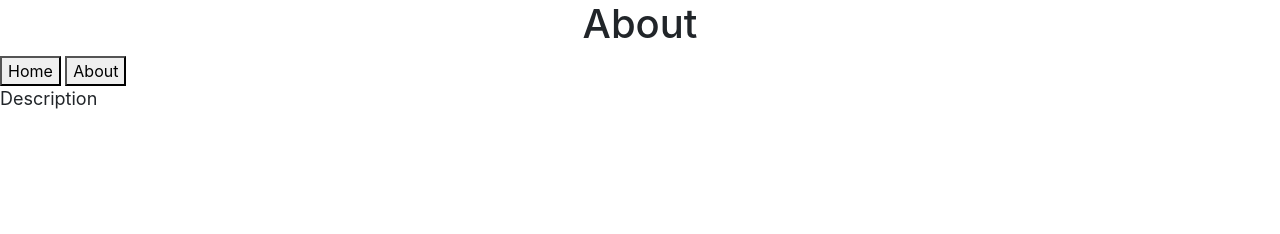
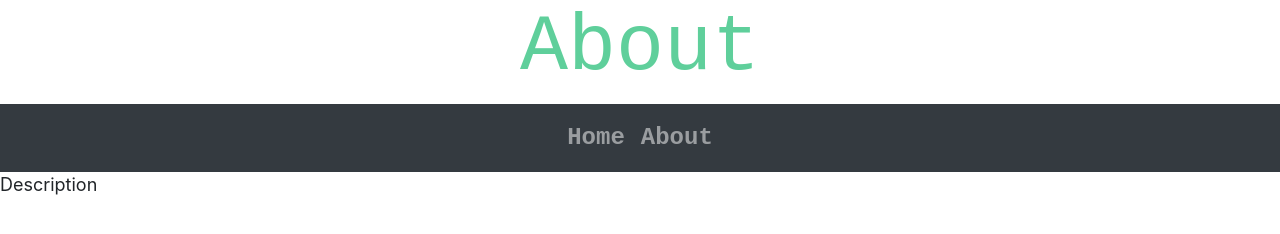
Before and after one commit to joshramanathan/arrival-tracking-web-app, a plain HTML site: page about.html in a window 1280 px wide. Drawn offline with nearby package versions, Linux system fonts and the light colour scheme.

Commit message:
Update about.html

```diff
--- a/about.html
+++ b/about.html
@@ -1,14 +1,29 @@
 <!DOCTYPE html>
 <html>
-    <head>
+    <head style="background-color: rgb(97, 160, 97);">
         <title>LTrack - About</title>
         <link href="style.css" rel="stylesheet">
         <link rel="stylesheet" href="https://stackpath.bootstrapcdn.com/bootstrap/4.4.1/css/bootstrap.min.css" integrity="sha384-Vkoo8x4CGsO3+Hhxv8T/Q5PaXtkKtu6ug5TOeNV6gBiFeWPGFN9MuhOf23Q9Ifjh" crossorigin="anonymous">
+        <h1 style="text-align:center; font-size:500%; font-family: 'Courier New', Courier, monospace; color:rgb(95, 207, 155)">About</h1>
     </head>
+    <style>
+        #backgroundGradient {
+            height: 900px;
+            background-color: rgb(68, 85, 77);
+            background-image: linear-gradient(rgb(106, 134, 124), rgb(95, 207, 155));
+        }
+    </style>
     <body>
-        <h1 style="text-align:center;">About</h1>
-        <button onclick="window.location.href = 'index.html';">Home</button>
-        <button onclick="window.location.href = 'about.html';">About</button>
+        <nav class="navbar navbar-expand-sm bg-dark navbar-dark justify-content-center" >
+            <ul class="navbar-nav">
+                <li class="nav-item">
+                    <a class="nav-link" style="font-size: 150%; font-family: 'Courier New', Courier, monospace" href="index.html";>Home</a>
+                </li>
+                <li class="nav-item">
+                    <a class="nav-link" style="font-size: 150%; font-family: 'Courier New', Courier, monospace" href="about.html";>About</a>
+                </li>
+            </ul>
+        </nav>
         <p>Description</p>
         <script src="https://code.jquery.com/jquery-3.4.1.slim.min.js" integrity="sha384-J6qa4849blE2+poT4WnyKhv5vZF5SrPo0iEjwBvKU7imGFAV0wwj1yYfoRSJoZ+n" crossorigin="anonymous"></script>
         <script src="https://cdn.jsdelivr.net/npm/popper.js@1.16.0/dist/umd/popper.min.js" integrity="sha384-Q6E9RHvbIyZFJoft+2mJbHaEWldlvI9IOYy5n3zV9zzTtmI3UksdQRVvoxMfooAo" crossorigin="anonymous"></script>
```
